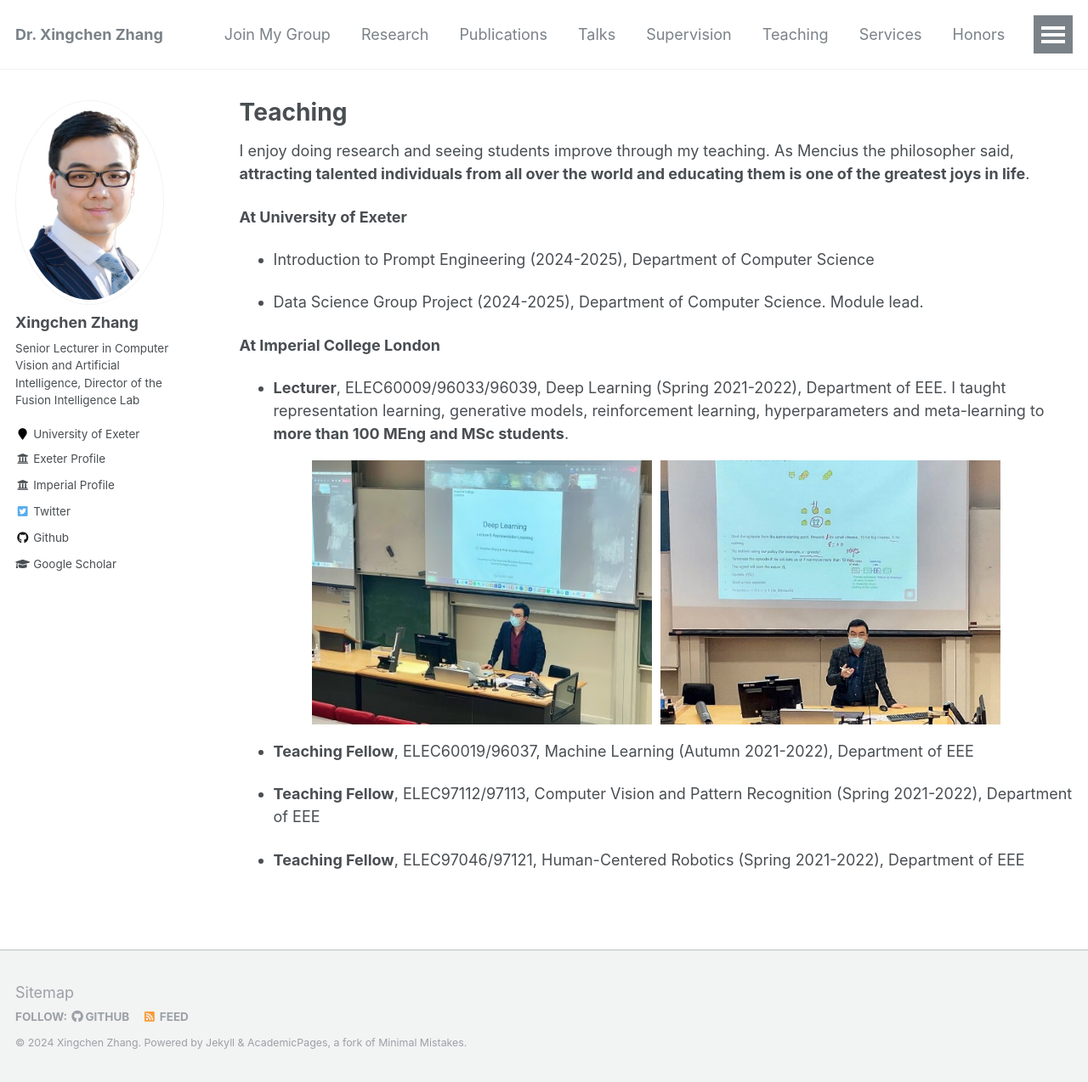
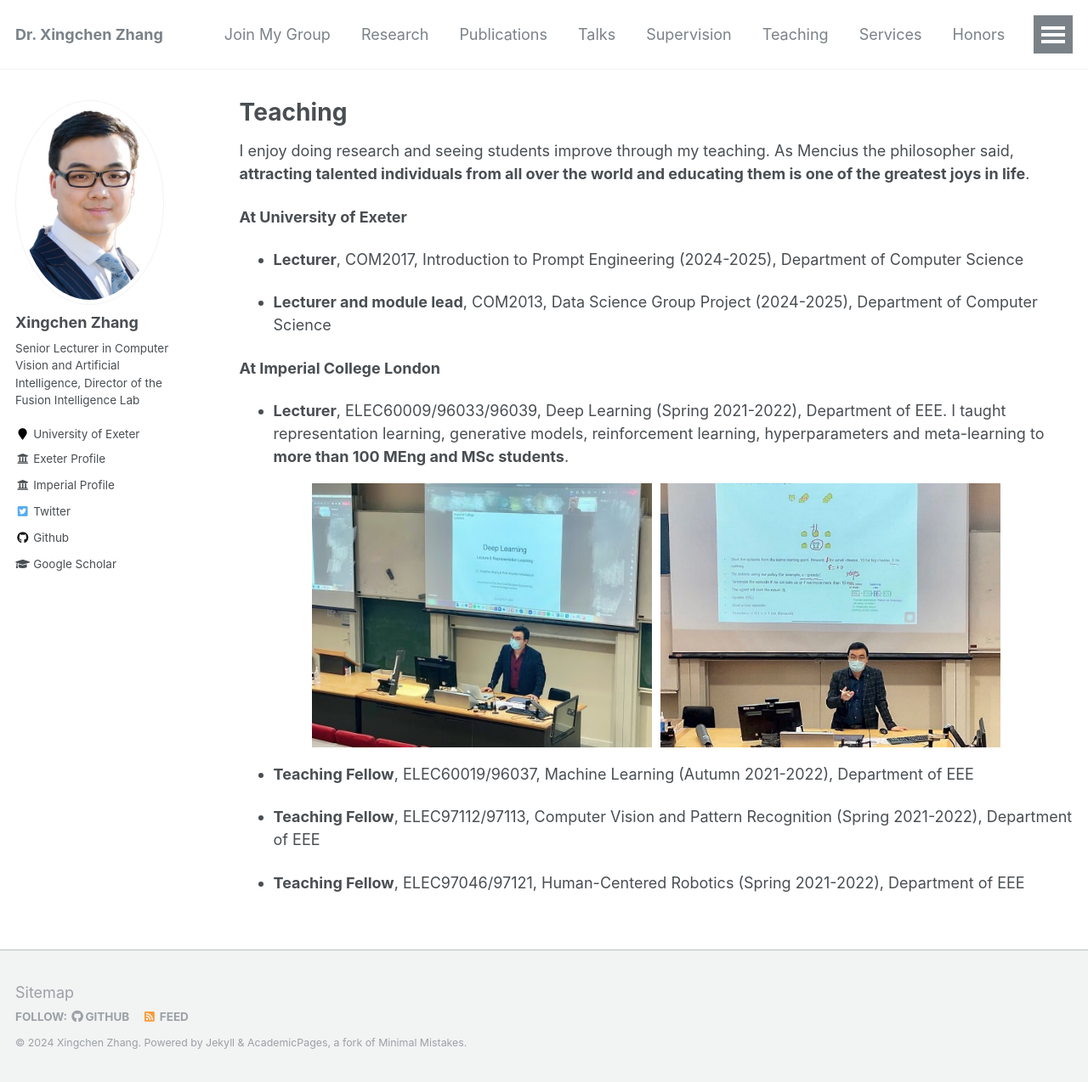
Before and after one commit to xingchenzhang/xingchenzhang.github.io, a Jekyll site: the page built from _pages/teaching.md, in a window 1280 px wide and 1274 px high. Shown: the whole window at 85% size. Built offline with Jekyll 4.4.1, drawn with Linux system fonts in a browser that asks for light colours.

Commit message:
update teaching

```diff
--- a/_pages/teaching.md
+++ b/_pages/teaching.md
@@ -10,9 +10,9 @@ I enjoy doing research and seeing students improve through my teaching. As Menci
 
 **At University of Exeter**
 
-- Introduction to Prompt Engineering (2024-2025), Department of Computer Science
+- **Lecturer**, COM2017, Introduction to Prompt Engineering (2024-2025), Department of Computer Science
 
-- Data Science Group Project (2024-2025), Department of Computer Science. Module lead.
+- **Lecturer and module lead**, COM2013, Data Science Group Project (2024-2025), Department of Computer Science
 
 **At Imperial College London**
 
```
Also changed, not shown: 1 other file.
